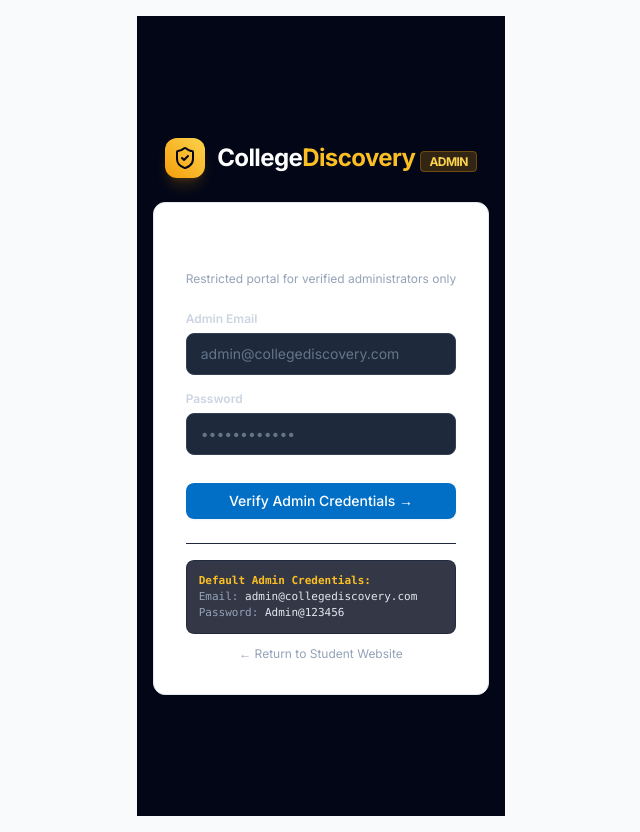
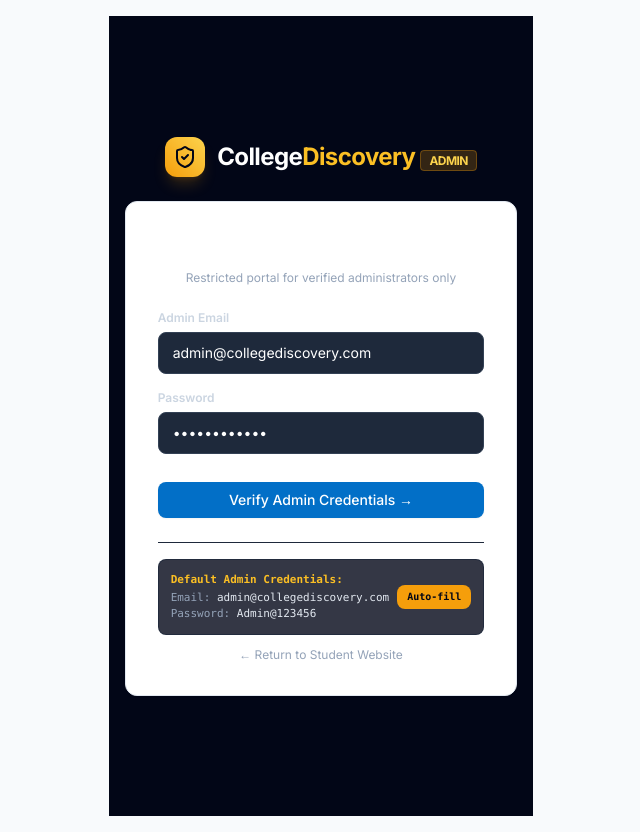
Before and after one commit to mouneshbelavadi/edu-select, a Next.js app: page /admin/login in a window 1280 px wide. Shown: the whole page, without its empty margins (319-959 px from the left). Built offline with nearby package versions, Linux system fonts and the light colour scheme; no server answers.

Commit message:
fix(admin): pre-fill default admin credentials and auto-redirect to dashboard on login

```diff
--- a/src/app/admin/login/page.tsx
+++ b/src/app/admin/login/page.tsx
@@ -21,8 +21,8 @@ function AdminLoginForm() {
   const searchParams = useSearchParams();
   const callbackUrl = searchParams.get('callbackUrl') || '/admin';
 
-  const [email, setEmail] = useState('');
-  const [password, setPassword] = useState('');
+  const [email, setEmail] = useState('admin@collegediscovery.com');
+  const [password, setPassword] = useState('Admin@123456');
   const [errors, setErrors] = useState<{ email?: string; password?: string }>({});
   const [authError, setAuthError] = useState('');
   const [isLoading, setIsLoading] = useState(false);
@@ -55,8 +55,7 @@ function AdminLoginForm() {
         toast.error('Admin authentication failed');
       } else {
         toast.success('Admin authentication verified!');
-        router.push(callbackUrl);
-        router.refresh();
+        window.location.href = callbackUrl;
       }
     } catch {
       setAuthError('An unexpected error occurred during admin authentication');
@@ -130,12 +129,23 @@ function AdminLoginForm() {
           </form>
 
           <div className="text-center text-xs text-slate-500 border-t border-slate-800 pt-4 flex flex-col gap-2">
-            <div className="p-3 bg-slate-950/80 rounded-lg text-slate-400 text-left font-mono text-[11px] border border-slate-800/80">
-              <strong className="text-amber-400">Default Admin Credentials:</strong>
-              <br />
-              Email: <code className="text-slate-200">admin@collegediscovery.com</code>
-              <br />
-              Password: <code className="text-slate-200">Admin@123456</code>
+            <div className="p-3 bg-slate-950/80 rounded-lg text-slate-400 text-left font-mono text-[11px] border border-slate-800/80 flex items-center justify-between">
+              <div>
+                <strong className="text-amber-400 block mb-0.5">Default Admin Credentials:</strong>
+                <div>Email: <code className="text-slate-200">admin@collegediscovery.com</code></div>
+                <div>Password: <code className="text-slate-200">Admin@123456</code></div>
+              </div>
+              <button
+                type="button"
+                onClick={() => {
+                  setEmail('admin@collegediscovery.com');
+                  setPassword('Admin@123456');
+                  setAuthError('');
+                }}
+                className="px-2.5 py-1 bg-amber-500 hover:bg-amber-400 text-slate-950 font-bold rounded-lg text-[10px] transition-colors cursor-pointer shrink-0 ml-2 shadow-xs"
+              >
+                Auto-fill
+              </button>
             </div>
 
             <Link href="/" className="text-slate-400 hover:text-white mt-1">
--- a/src/app/admin/page.tsx
+++ b/src/app/admin/page.tsx
@@ -46,6 +46,7 @@ export default function AdminPage() {
         toast.error('Invalid admin email or password');
       } else {
         toast.success('Admin authenticated successfully!');
+        window.location.reload();
       }
     } catch {
       toast.error('An error occurred during authentication');
@@ -101,15 +102,27 @@ export default function AdminPage() {
               variant="primary"
               size="md"
               isLoading={isLoading}
-              className="w-full bg-amber-500 hover:bg-amber-400 text-slate-950 font-black text-xs py-3 rounded-xl shadow-md mt-2"
+              className="w-full bg-amber-500 hover:bg-amber-400 text-slate-950 font-black text-xs py-3 rounded-xl shadow-md mt-2 cursor-pointer"
             >
               Sign In to Admin Dashboard →
             </Button>
           </form>
 
-          <div className="p-3 bg-amber-50 rounded-xl border border-amber-200 text-[11px] text-amber-900">
-            <span className="font-bold block mb-0.5">Default Admin Credentials:</span>
-            <span className="font-mono">admin@collegediscovery.com / Admin@123456</span>
+          <div className="p-3 bg-amber-50 rounded-xl border border-amber-200 text-[11px] text-amber-900 flex items-center justify-between">
+            <div>
+              <span className="font-bold block mb-0.5">Default Admin Credentials:</span>
+              <span className="font-mono">admin@collegediscovery.com / Admin@123456</span>
+            </div>
+            <button
+              type="button"
+              onClick={() => {
+                setEmail('admin@collegediscovery.com');
+                setPassword('Admin@123456');
+              }}
+              className="px-2.5 py-1 bg-amber-500 hover:bg-amber-400 text-slate-950 font-bold rounded-lg text-[10px] transition-colors cursor-pointer shrink-0 ml-2 shadow-xs"
+            >
+              Auto-fill
+            </button>
           </div>
         </Card>
       </div>
```
